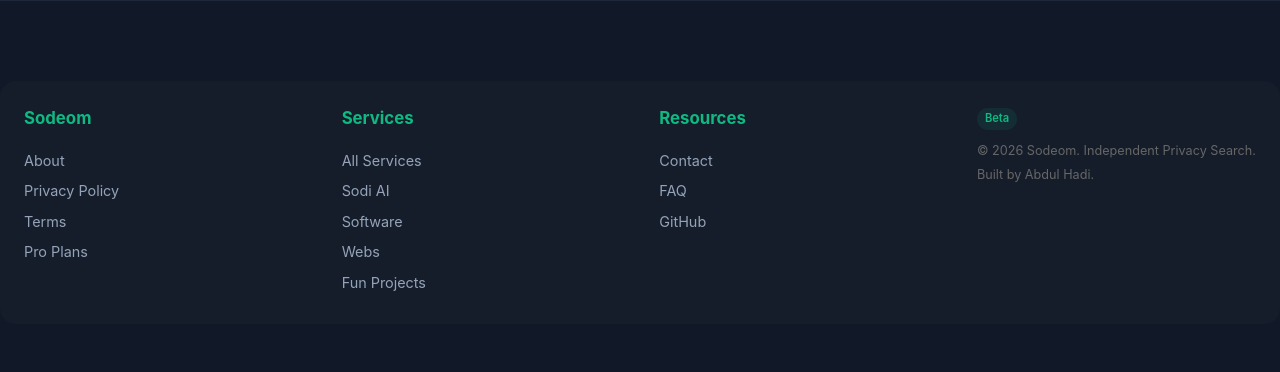
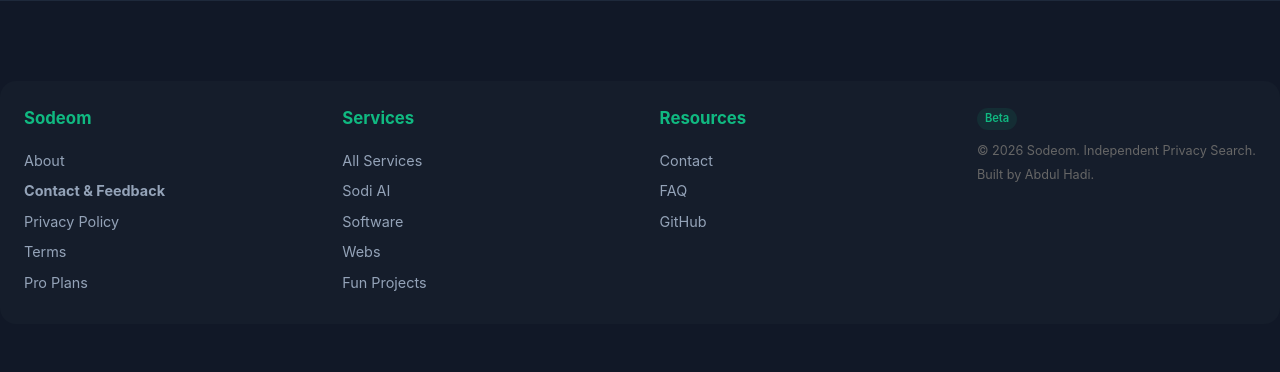
Before and after one commit to sodeom/sodeom, a Flask app: page / in a window 1280 px wide. Shown: the part 1384-1756 px from the top of the page. Run offline with Flask 3, Linux system fonts and the light colour scheme; some libraries are stand-ins or nearby versions.

Commit message:
ux: add Feedback link to search results nav and footer

```diff
--- a/templates/base.html
+++ b/templates/base.html
@@ -41,6 +41,7 @@
           <strong>Sodeom</strong>
           <ul>
             <li><a href="/about">About</a></li>
+            <li><a href="/contact" style="font-weight:bold">Contact &amp; Feedback</a></li>
             <li><a href="/privacy-policy">Privacy Policy</a></li>
             <li><a href="/terms">Terms</a></li>
             <li><a href="/upgrade">Pro Plans</a></li>
--- a/templates/index.html
+++ b/templates/index.html
@@ -104,7 +104,8 @@ results page #}
   <a href="/images?q={{ query | urlencode }}">Images</a> |
   <a href="/videos?q={{ query | urlencode }}">Videos</a> |
   <a href="/news?q={{ query | urlencode }}">News</a> |
-  <a href="/wiki/{{ query | urlencode }}">Wiki</a>
+  <a href="/wiki/{{ query | urlencode }}">Wiki</a> |
+  <a href="/contact">Feedback</a>
   {% if has_prev %} |
   <a href="{{ url_for('search.index', q=query, page=page-1) }}">← Prev</a>{%
   endif %} {% if has_next %} |
```
